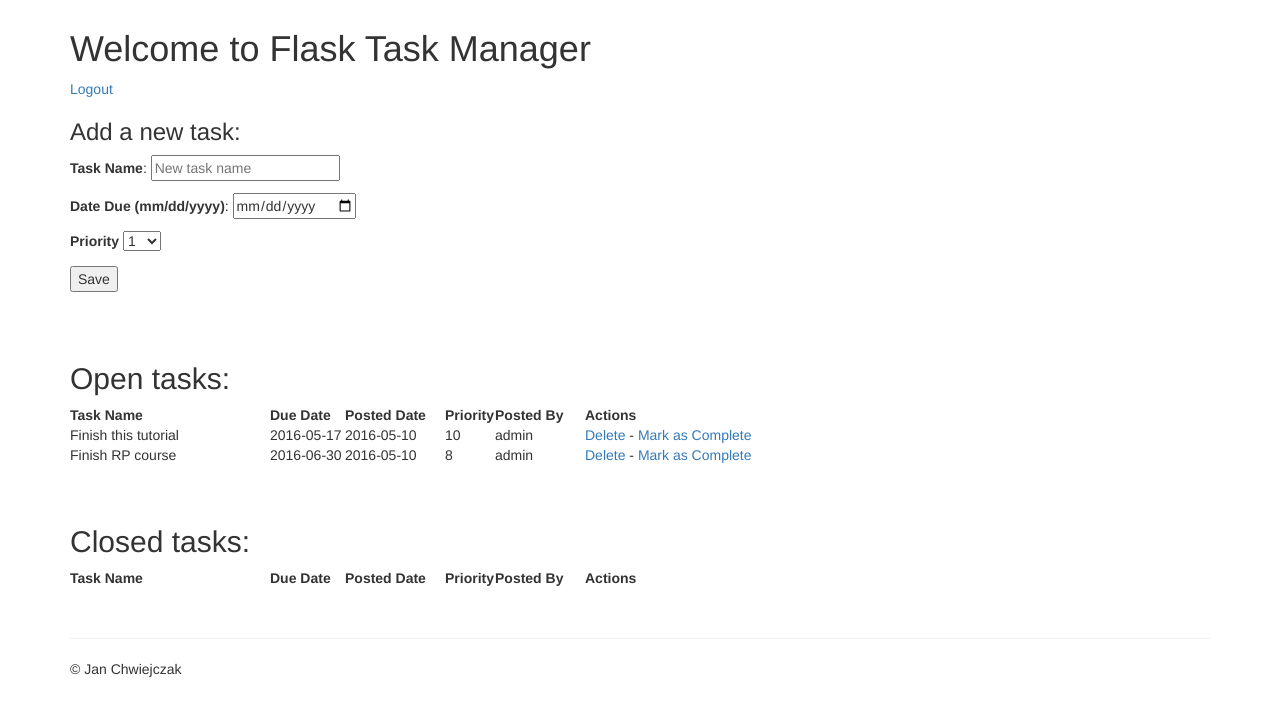
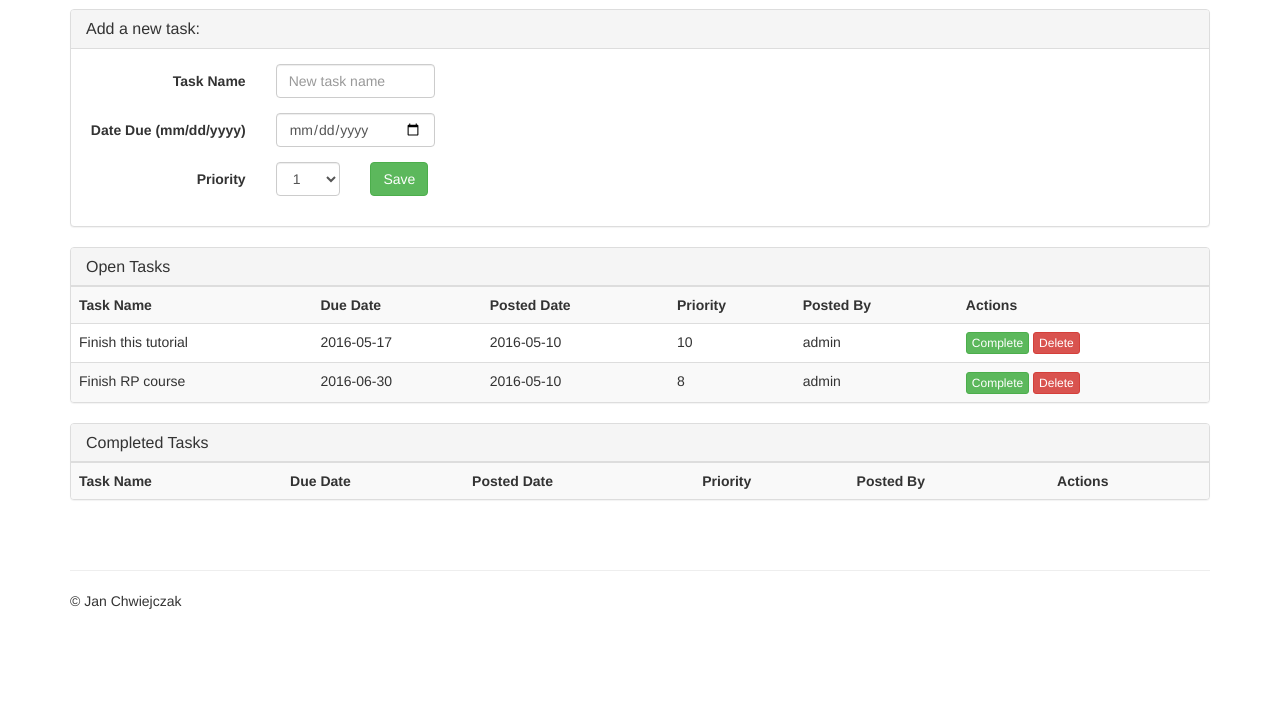
Before and after one commit to JanChwiejczak/flask-todo-app-learning, a Flask app: page /add in a window 1280 px wide. Shown: the part 51-767 px from the top of the page. Run offline with Flask 2, Linux system fonts and the light colour scheme; a user stored in the database is signed in; data comes from the database, SQL or seed files in the repository; both versions use the stored data as it was after the commit; lists and menus that the app fills with data are empty; some libraries are stand-ins or nearby versions.

Commit message:
bootstrap tasks

```diff
--- a/project/templates/tasks.html
+++ b/project/templates/tasks.html
@@ -1,119 +1,113 @@
 {% extends "_base.html" %}
 {% block content %}
 
-<h1>Welcome to Flask Task Manager</h1>
-<a href="/logout">Logout</a>
-<div class="add-task">
-    <h3>Add a new task:</h3>
-            <form action="{{ url_for('tasks.new_task') }}" method="post">
+  <div class="add-task panel panel-default">
+    <div class="panel-heading">
+      <h3 class="panel-title">Add a new task:</h3>
+    </div>
+    <div class="panel-body">
+      <form action="{{ url_for('tasks.new_task') }}" method="post" class="form-horizontal">
         {{ form.csrf_token }}
-                <p>
-                    {{ form.name.label }}: {{ form.name(placeholder="New task name") }}
-                    {% if form.name.errors %}
-                    <span class="error">
-                        {% for error in form.name.errors %}
-                          {{ error }}
-                        {% endfor %}
-                    </span>
-                    {% endif %}
+
+        <div class="form-group {% if form.name.errors %} has-error {% endif %}">
+          {{ form.name.label(class="col-xs-2 control-label") }}
+          <div class="col-xs-2">
+            {{ form.name(placeholder="New task name", class="form-control") }}
+          </div>
+          <p class="help-block col-xs-2">
+            {{ form.name.errors[0] }}
           </p>
-                <p>
-                    {{ form.due_date.label }}: {{ form.due_date(placeholder="ex. 05/31/2017") }}
-                    {% if form.due_date.errors %}
-                    <span class="error">
-                        {% for error in form.due_date.errors %}
-                          {{ error }}
-                        {% endfor %}
-                    </span>
-                    {% endif %}
+        </div>
+
+        <div class="form-group {% if form.due_date.errors %} has-error {% endif %}">
+          {{ form.due_date.label(class="col-xs-2 control-label") }}
+          <div class="col-xs-2">
+            {{ form.due_date(placeholder="ex. 05/31/2017", class="form-control") }}
+          </div>
+          <p class="help-block col-xs-2">
+            {{ form.due_date.errors[0] }}
           </p>
-                <p>
-                    {{ form.priority.label }}
-                    {{ form.priority }}
-                    {% if form.priority.errors %}
-                    <span class="error">
-                        {% for error in form.priority.errors %}
-                          {{ error }}
-                        {% endfor %}
-                    </span>
-                    {% endif %}
-                </p>
-                <p>
-                    <input class="button" type="submit" value="Save">
-                </p>
+        </div>
+
+        <div class="form-group">
+          {{ form.priority.label(class="col-xs-2 control-label") }}
+          <div class="col-xs-1 selectContainer">
+            {{ form.priority(class="form-control") }}
+          </div>
+          <div class="col-xs-2">
+            <button class="btn btn-success" type="submit">Save</button>
+          </div>
+        </div>
+
       </form>
     </div>
-<div class="entries">
-    <br>
-    <br>
-    <h2>Open tasks:</h2>
-    <div class="datagrid">
-        <table>
-            <thead>
+  </div>
+
+  <div class="open-tasks panel panel-default">
+    <div class="panel-heading">
+      <h3 class="panel-title">Open Tasks</h3>
+    </div>
+    <table class = "table table-striped">
+      <thead></thead>
       <tr>
-                <th width="200px"><strong>Task Name</strong></th>
-                <th width="75px"><strong>Due Date</strong></th>
-                <th width="100px"><strong>Posted Date</strong></th>
-                <th width="50px"><strong>Priority</strong></th>
-                <th width="90px"><strong>Posted By</strong></th>
+        <th><strong>Task Name</strong></th>
+        <th ><strong>Due Date</strong></th>
+        <th ><strong>Posted Date</strong></th>
+        <th ><strong>Priority</strong></th>
+        <th ><strong>Posted By</strong></th>
         <th><strong>Actions</strong></th>
       </tr>
-            </thead>
       {% for task in open_tasks %}
         <tr>
-                <td width="200px">{{ task.name }}</td>
-                <td width="75px">{{ task.due_date }}</td>
-                <td width="100px">{{ task.posted_date }}</td>
-                <td width="50px">{{ task.priority }}</td>
-                <td width="90px">{{ task.poster.name }}</td>
+          <td >{{ task.name }}</td>
+          <td >{{ task.due_date }}</td>
+          <td >{{ task.posted_date }}</td>
+          <td >{{ task.priority }}</td>
+          <td >{{ task.poster.name }}</td>
           <td>
             {% if session['user_id'] == task.user_id or session['user_role'] == 'admin' %}
-                    <a href="{{ url_for('tasks.delete_entry', task_id =task.task_id) }}">Delete</a> -
-                    <a href="{{ url_for('tasks.complete', task_id = task.task_id)}}">Mark as Complete</a>
+              <a class="btn btn-xs btn-success" href="{{ url_for('tasks.complete', task_id = task.task_id)}}">Complete</a>
+              <a class="btn btn-xs btn-danger" href="{{ url_for('tasks.delete_entry', task_id=task.task_id) }}">Delete</a>
             {%  else %}
-                    <span>N/A</span>
+              <span class="label label-default">Not created by You</span>
             {% endif %}
           </td>
         </tr>
       {% endfor %}
     </table>
   </div>
-    <br>
-    <br>
+
+    <div class="completed-tasks panel panel-default">
+    <div class="panel-heading">
+      <h3 class="panel-title">Completed Tasks</h3>
     </div>
-<div class="entries">
-    <h2>Closed tasks:</h2>
-    <div class="datagrid">
-
-        <table>
-            <thead>
+    <table class = "table table-striped">
+      <thead></thead>
       <tr>
-                <th width="200px"><strong>Task Name</strong></th>
-                <th width="75px"><strong>Due Date</strong></th>
-                <th width="100px"><strong>Posted Date</strong></th>
-                <th width="50px"><strong>Priority</strong></th>
-                <th width="90px"><strong>Posted By</strong></th>
+        <th><strong>Task Name</strong></th>
+        <th ><strong>Due Date</strong></th>
+        <th ><strong>Posted Date</strong></th>
+        <th ><strong>Priority</strong></th>
+        <th ><strong>Posted By</strong></th>
         <th><strong>Actions</strong></th>
       </tr>
-            </thead>
       {% for task in closed_tasks %}
         <tr>
-                <td width="200px">{{ task.name }}</td>
-                <td width="75px">{{ task.due_date }}</td>
-                <td width="100px">{{ task.posted_date }}</td>
-                <td width="50px">{{ task.priority }}</td>
-                <td width="90px">{{ task.poster.name }}</td>
+          <td >{{ task.name }}</td>
+          <td >{{ task.due_date }}</td>
+          <td >{{ task.posted_date }}</td>
+          <td >{{ task.priority }}</td>
+          <td >{{ task.poster.name }}</td>
           <td>
             {% if session['user_id'] == task.user_id or session['user_role'] == 'admin' %}
-                    <a href="{{ url_for('tasks.delete_entry', task_id =task.task_id) }}">Delete</a>
+              <a class="btn btn-xs btn-danger" href="{{ url_for('tasks.delete_entry', task_id=task.task_id) }}">Delete</a>
             {%  else %}
-                    <span>N/A</span>
+              <span class="label label-default">Not created by You</span>
             {% endif %}
           </td>
         </tr>
       {% endfor %}
     </table>
   </div>
-</div>
 
 {% endblock %}
```
Also changed, not shown: project/flasktaskr.db. Lines whose indentation alone changed are shown as unchanged.
